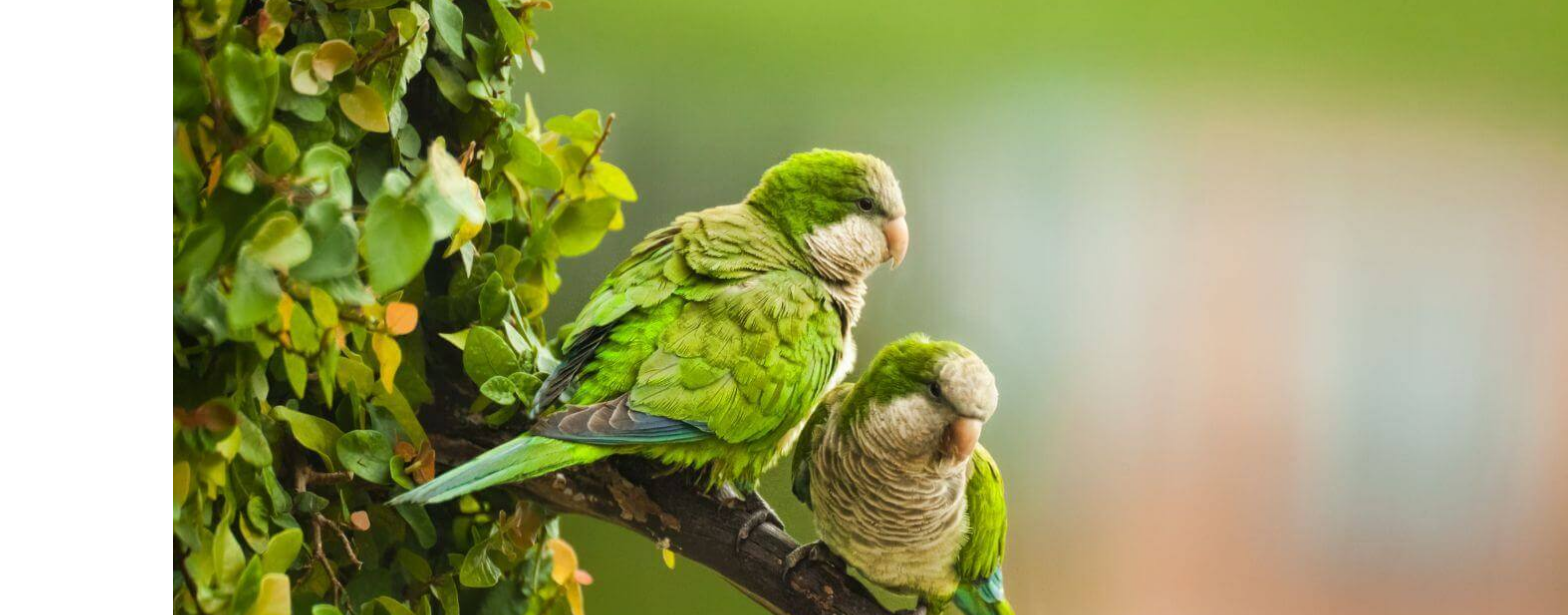
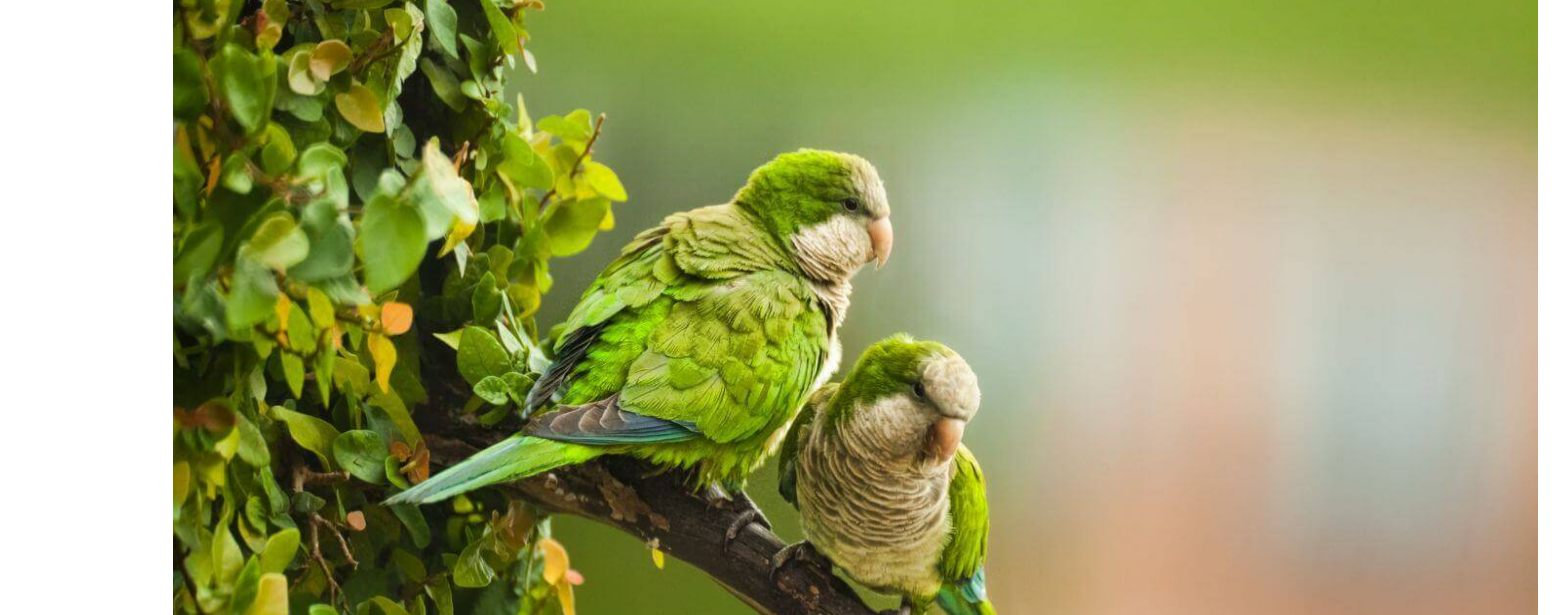
Before and after one commit to Majda1707/mnisek, a plain HTML site: page index.html in a window 1280 px wide. Shown: the part 141-756 px from the top of the page, 1568 px wide, since content can reach past the window. Drawn offline with Linux system fonts and the light colour scheme.

Commit message:
Update index.html

```diff
--- a/index.html
+++ b/index.html
@@ -25,7 +25,7 @@
 
     <main>
         <section>
-            <img src="./obrazky/foto1.jpg" alt="Foto páru Mníšků" style="width: 1395px; height: 790px;">
+            <img src="./obrazky/foto1.jpg" alt="Foto páru Mníšků" style="width: 1365px; height: 790px;">
             <p>Mníšek šedý čili papoušek mniší (Myiopsitta monachus)</p>
         </section>
     </main>
```
